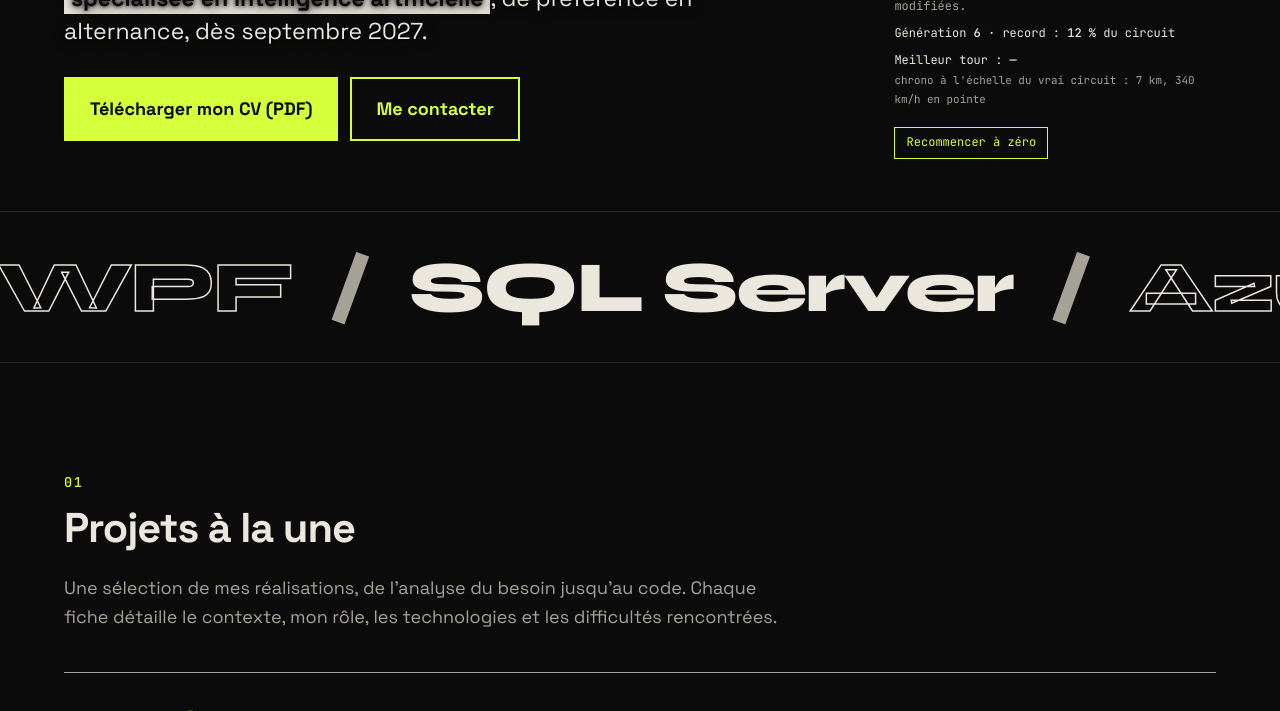
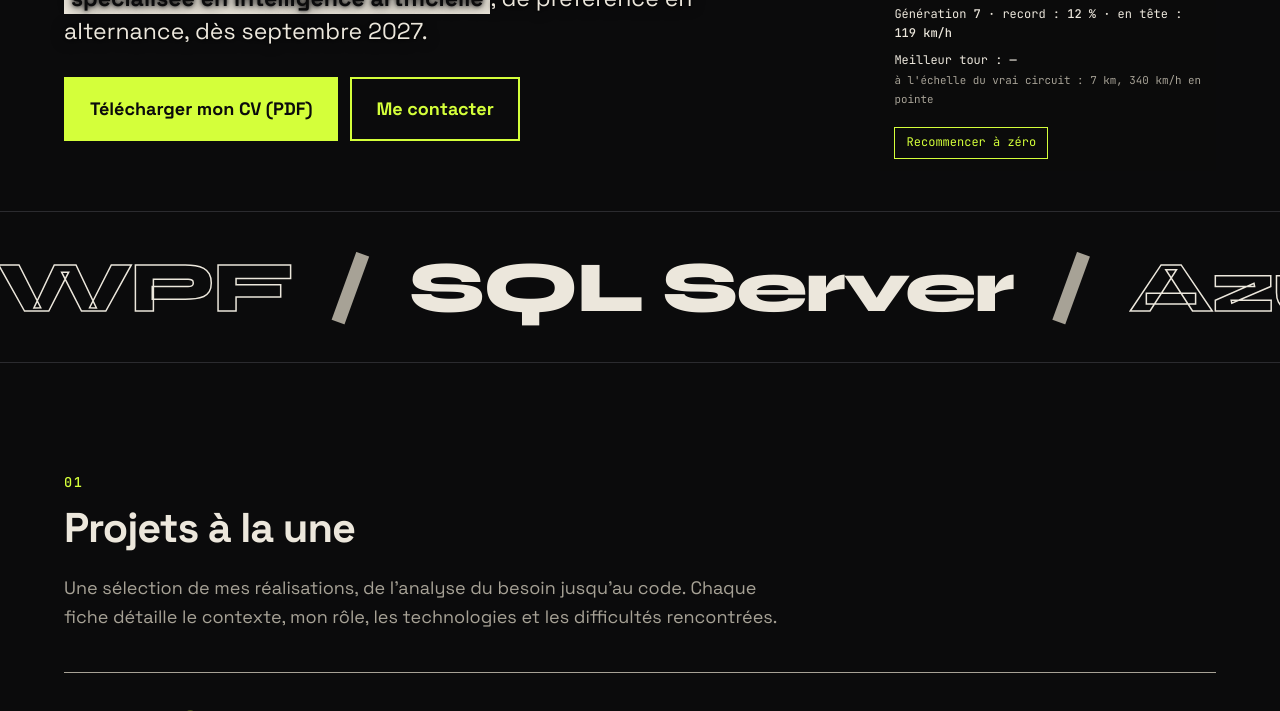
Before and after one commit to MathisLABBE/MathisLABBE.github.io, a plain HTML site: page index.html in a window 1280 px wide. Shown: the part 589-1300 px from the top of the page. Drawn offline with Linux system fonts and the light colour scheme.

Commit message:
Voitures : accélérateur, frein et adhérence en virage, feux stop et vitesse de la voiture en tête

```diff
--- a/css/style.css
+++ b/css/style.css
@@ -322,6 +322,9 @@ footer.site a { display: inline-block; padding: .4rem 0; }
 .legende-reseau .legende-stats { color: var(--os); }
 .legende-reseau .legende-jalon { color: var(--acide); }
 .legende-reseau .legende-note { font-size: .68rem; color: var(--os-doux); }
+.legende-reseau .pedale { margin-left: .4rem; padding: 0 .35rem; font-size: .68rem; text-transform: uppercase; letter-spacing: .06em; }
+.legende-reseau .pedale.frein { color: #fff; background: #d42a2a; }
+.legende-reseau .pedale.gaz { color: var(--noir); background: var(--acide); }
 .legende-reseau .legende-jalon:empty { display: none; }
 .legende-reseau b { color: var(--os); font-weight: 500; }
 .legende-reseau button {
--- a/index.html
+++ b/index.html
@@ -55,9 +55,9 @@
       </div>
       <div class="legende-reseau">
         <p class="legende-titre">Des voitures qui apprennent à conduire</p>
-        <p>Sur le vrai tracé de Spa-Francorchamps, chaque voiture est pilotée par un petit <b>réseau de neurones</b> que j'ai codé sans bibliothèque. Elle ne voit que la distance aux bords (les traits verts) et sa vitesse. Au départ, elle conduit au hasard. À chaque génération, les meilleures sont gardées et légèrement modifiées.</p>
-        <p class="legende-stats">Génération <b id="voitures-generation">1</b> · record : <b id="voitures-record">0 %</b> du circuit</p>
-        <p class="legende-stats">Meilleur tour : <b id="voitures-tour">—</b><br><span class="legende-note">chrono à l'échelle du vrai circuit : 7 km, 340 km/h en pointe</span></p>
+        <p>Sur le vrai tracé de Spa-Francorchamps, chaque voiture est pilotée par un petit <b>réseau de neurones</b> codé sans bibliothèque. Elle ne voit que les bords (traits verts) et sa vitesse, et choisit de tourner, d'accélérer ou de freiner. À chaque génération, les meilleures sont gardées et légèrement modifiées.</p>
+        <p class="legende-stats">Génération <b id="voitures-generation">1</b> · record : <b id="voitures-record">0 %</b> · en tête : <b id="voitures-vitesse">—</b> <span id="voitures-pedale" class="pedale"></span></p>
+        <p class="legende-stats">Meilleur tour : <b id="voitures-tour">—</b><br><span class="legende-note">à l'échelle du vrai circuit : 7 km, 340 km/h en pointe</span></p>
         <p class="legende-jalon" id="voitures-jalon"></p>
         <button type="button" id="voitures-relancer">Recommencer à zéro</button>
       </div>
--- a/js/voitures.js
+++ b/js/voitures.js
@@ -13,8 +13,8 @@
   var SPA = [384,217,271,20,269,11,274,4,285,0,297,3,334,22,425,65,468,92,514,125,554,159,587,194,760,399,772,411,793,424,830,448,847,464,861,486,870,506,875,528,880,569,883,584,888,597,898,615,984,751,1038,838,1053,870,1063,894,1074,932,1143,1170,1248,1530,1272,1616,1273,1630,1271,1646,1262,1658,1250,1669,1235,1677,1225,1686,1219,1696,1214,1712,1215,1728,1236,1821,1235,1837,1232,1852,1221,1868,1207,1879,968,2043,953,2049,938,2050,922,2045,909,2036,900,2022,896,2009,895,1994,900,1981,908,1966,920,1957,1025,1893,1036,1881,1042,1870,1045,1856,1044,1839,1000,1713,987,1662,956,1503,941,1411,938,1396,930,1379,920,1366,905,1351,888,1340,870,1333,851,1330,788,1325,764,1328,742,1334,720,1344,702,1356,681,1375,668,1394,653,1422,594,1569,541,1700,530,1720,516,1734,498,1744,479,1750,462,1750,445,1747,430,1740,406,1724,390,1717,371,1714,351,1716,334,1722,318,1733,309,1744,297,1761,200,1912,191,1921,179,1927,164,1930,149,1929,135,1923,69,1875,31,1847,21,1835,11,1820,5,1805,1,1788,0,1770,3,1749,10,1730,18,1707,31,1671,54,1631,79,1596,117,1554,180,1493,217,1465,248,1446,410,1362,433,1348,456,1331,476,1311,494,1290,510,1269,532,1229,550,1190,590,1101,597,1081,601,1061,602,1035,598,1011,574,950,548,883,517,799,509,768,501,731,496,696,493,667,484,532,486,523,491,517,500,515,514,517,529,517,539,515,546,508,547,499,543,488,491,404];
 
   /* ==================== Le réseau de neurones ==================== */
-  // 6 entrées (5 capteurs + vitesse), 8 neurones cachés, 2 sorties (volant, accélérateur), activation tanh.
-  var TAILLES = [6, 8, 2];
+  // 6 entrées (5 capteurs + vitesse), 8 neurones cachés, 3 sorties (volant, accélérateur, frein), activation tanh.
+  var TAILLES = [6, 8, 3];
   var NB_POIDS = 0, INIT = 0.25, FORCE = 0.5;
   for (var t = 0; t < TAILLES.length - 1; t++) NB_POIDS += (TAILLES[t] + 1) * TAILLES[t + 1];
 
@@ -108,7 +108,9 @@
   var ANGLES_CAPTEURS = [-1.1, -0.5, 0, 0.5, 1.1];
   // Réglages : vitesses (en pixels par pas, pour un circuit de 700 px), volant, largeur de piste,
   // durée maximale d'une génération et progrès minimal exigé (sinon la voiture est arrêtée).
-  var R = { vmin: 1, vmax: 3, accel: 0.05, braquage: 0.1, demi: 0.017, duree: 3000, progresMin: 0.01 };
+  // L'adhérence limite le virage selon la vitesse : pour passer La Source ou le Bus Stop, il faut freiner avant.
+  var R = { vmin: 0.8, vmax: 3, accel: 0.035, frein: 0.11, frottement: 0.998, braquage: 0.1, adherence: 0.2,
+            demi: 0.017, duree: 3600, progresMin: 0.02, patience: 100 };
   var PAS_PAR_SECONDE = 150;      // à l'écran : 150 pas de simulation par seconde, toujours
 
   function Simulation(circuit, nbVoitures) {
@@ -133,7 +135,7 @@
   Simulation.prototype.demarrer = function () {
     var p0 = this.circuit.pts[0], cap = Math.atan2(p0.dy, p0.dx), s = this.s;
     this.voitures = this.cerveaux.map(function (w) {
-      return { w: w, x: p0.x, y: p0.y, cap: cap, v: 1.2 * s, indice: 0, tours: 0, toursMax: 0, progression: 0,
+      return { w: w, x: p0.x, y: p0.y, cap: cap, v: 1.2 * s, gaz: 0, frein: 0, indice: 0, tours: 0, toursMax: 0, progression: 0,
                vivante: true, meilleurePrg: 0, repere: 0, depuisProgres: 0, debutTour: 0, fin: 0, score: 0, capteurs: [0, 0, 0, 0, 0] };
     });
     this.temps = 0;
@@ -165,8 +167,15 @@
       for (var k = 0; k < 5; k++) entrees[k] = 1 - v.capteurs[k] / this.portee;
       entrees[5] = v.v / (R.vmax * s);
       var sortie = penser(v.w, entrees);
-      v.cap += sortie[0] * R.braquage;
-      v.v = Math.max(R.vmin * s, Math.min(R.vmax * s, v.v + sortie[1] * R.accel * s));
+      // Pédales de 0 à 1, enfoncées seulement si le réseau le décide : au départ, les voitures roulent
+      // doucement, apprennent d'abord à tourner, puis à accélérer dans les lignes droites et à freiner avant les virages
+      v.gaz = sortie[1] > 0 ? sortie[1] : 0;
+      v.frein = sortie[2] > 0 ? sortie[2] : 0;
+      v.v = v.v * R.frottement + (v.gaz * R.accel - v.frein * R.frein) * s;
+      v.v = Math.max(R.vmin * s, Math.min(R.vmax * s, v.v));
+      // Volant : plus on va vite, moins on peut tourner sans perdre l'adhérence
+      var virageMax = Math.min(R.braquage, R.adherence * s / v.v);
+      v.cap += Math.max(-virageMax, Math.min(virageMax, sortie[0] * R.braquage));
       v.x += Math.cos(v.cap) * v.v;
       v.y += Math.sin(v.cap) * v.v;
 
@@ -184,11 +193,11 @@
       v.indice = l.indice;
       v.progression = v.tours + v.indice / N;
 
-      // Une voiture qui n'avance plus (arrêtée, à contresens, qui tourne en rond) est retirée
+      // Une voiture qui n'avance plus (trop lente, à contresens, qui tourne en rond) est retirée
       if (v.progression > v.repere + R.progresMin) { v.repere = v.progression; v.depuisProgres = 0; }
       else v.depuisProgres++;
 
-      if (l.distance > c.demi || v.depuisProgres > 150 || v.progression >= 2) { v.vivante = false; v.fin = this.temps; }
+      if (l.distance > c.demi || v.depuisProgres > R.patience || v.progression >= 1) { v.vivante = false; v.fin = this.temps; }
       else vivantes++;
       if (v.progression > v.meilleurePrg) v.meilleurePrg = v.progression;
       if (v.meilleurePrg > this.meilleureGen) this.meilleureGen = v.meilleurePrg;
@@ -198,19 +207,23 @@
     return vivantes > 0 && this.temps < R.duree;
   };
 
-  // Fin de génération : on classe les voitures (distance parcourue, puis rapidité),
+  // Fin de génération (chaque voiture fait au plus un tour, chronométré depuis le départ arrêté) :
+  // on classe les voitures (distance parcourue, puis temps au tour),
   // on garde les 2 meilleures telles quelles, les autres sont des copies modifiées des meilleures.
   Simulation.prototype.evoluer = function () {
     var temps = this.temps;
     this.voitures.forEach(function (v) {
       v.score = v.meilleurePrg;
-      if (v.progression >= 2) v.score += 1 - (v.fin || temps) / R.duree; // deux tours : plus c'est rapide, mieux c'est
+      if (v.progression >= 1) v.score += 1 - (v.fin || temps) / R.duree; // tour bouclé : plus c'est rapide, mieux c'est
     });
     var classees = this.voitures.slice().sort(function (a, b) { return b.score - a.score; });
     var parents = classees.slice(0, Math.max(2, Math.round(this.nb * 0.25)));
     // Bloquées au même virage depuis plusieurs générations : on modifie les copies plus franchement
-    if (this.record > (this.recordPrecedent || 0) + 0.01) this.stagnation = 0; else this.stagnation++;
+    var progres = this.record > (this.recordPrecedent || 0) + 0.01 ||
+                  (this.meilleurTour && this.meilleurTour < (this.tourPrecedent || Infinity) * 0.99);
+    if (progres) this.stagnation = 0; else this.stagnation++;
     this.recordPrecedent = this.record;
+    this.tourPrecedent = this.meilleurTour;
     var force = FORCE * (1 + Math.min(3, this.stagnation / 2));
     var suivants = [classees[0].w, classees[1].w];
     while (suivants.length < this.nb) {
@@ -246,6 +259,8 @@
   var infoRecord = document.getElementById('voitures-record');
   var infoTour = document.getElementById('voitures-tour');
   var infoJalon = document.getElementById('voitures-jalon');
+  var infoVitesse = document.getElementById('voitures-vitesse');
+  var infoPedale = document.getElementById('voitures-pedale');
   var boutonRelancer = document.getElementById('voitures-relancer');
 
   var largeur = 0, hauteur = 0, dpr = 1, sim = null, circuit = null, fond = null;
@@ -300,6 +315,13 @@
     ctx.rotate(v.cap);
     ctx.fillStyle = couleur;
     ctx.fillRect(-taille, -taille * 0.5, taille * 2, taille);
+    // Feux stop quand la voiture freine
+    if (v.vivante && v.frein > 0.2) {
+      ctx.fillStyle = '#ff3b3b';
+      var f = Math.max(1.5, taille * 0.45);
+      ctx.fillRect(-taille - f * 0.6, -taille * 0.5, f, f);
+      ctx.fillRect(-taille - f * 0.6, taille * 0.5 - f, f, f);
+    }
     ctx.restore();
   }
 
@@ -349,6 +371,19 @@
     if (infoJalon) infoJalon.textContent = sim.tourComplet ? 'Premier tour complet à la génération ' + sim.tourComplet + '.' : '';
   }
 
+  // Compteur de la voiture en tête : vitesse ramenée à l'échelle réelle, et la pédale enfoncée
+  var dernierePedale = '';
+  function majCompteur() {
+    var m = sim.meneuse();
+    if (infoVitesse) infoVitesse.textContent = m ? Math.round(m.v / (R.vmax * sim.s) * 340) + ' km/h' : '—';
+    var pedale = !m ? '' : m.frein > 0.2 ? 'frein' : m.gaz > 0.5 ? 'gaz' : '';
+    if (infoPedale && pedale !== dernierePedale) {
+      infoPedale.textContent = pedale === 'frein' ? 'Freinage' : pedale === 'gaz' ? 'Accélération' : '';
+      infoPedale.className = 'pedale ' + pedale;
+      dernierePedale = pedale;
+    }
+  }
+
   // Toujours 100 pas de simulation par seconde, quel que soit l'écran : la course garde la même allure
   var enCours = false, visible = true, dernier = 0, precedent = 0, reserve = 0;
   function boucle(maintenant) {
@@ -360,7 +395,7 @@
       if (!sim.pas()) { sim.evoluer(); reserve = 0; }
     }
     dessiner();
-    if (maintenant - dernier > 200) { majTextes(); dernier = maintenant; }
+    if (maintenant - dernier > 120) { majTextes(); majCompteur(); dernier = maintenant; }
     requestAnimationFrame(boucle);
   }
   function lancer() {
```
